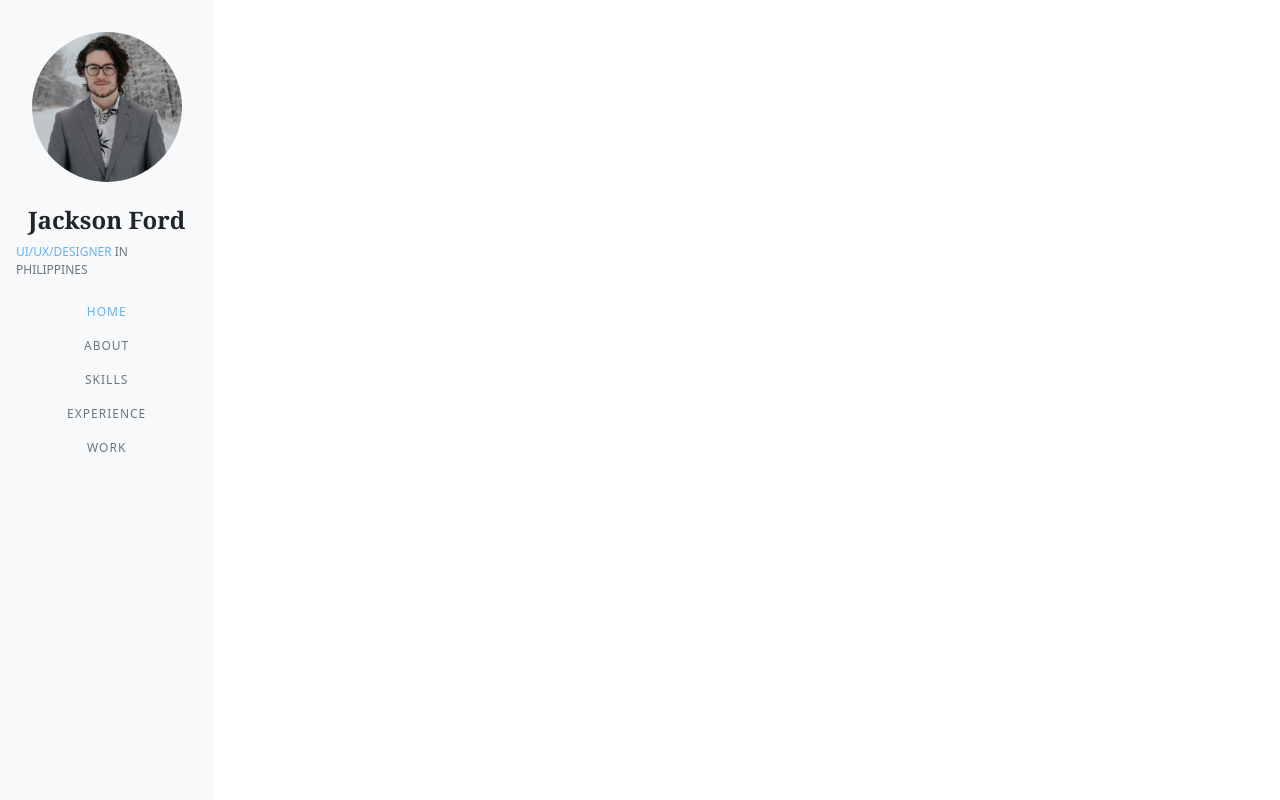
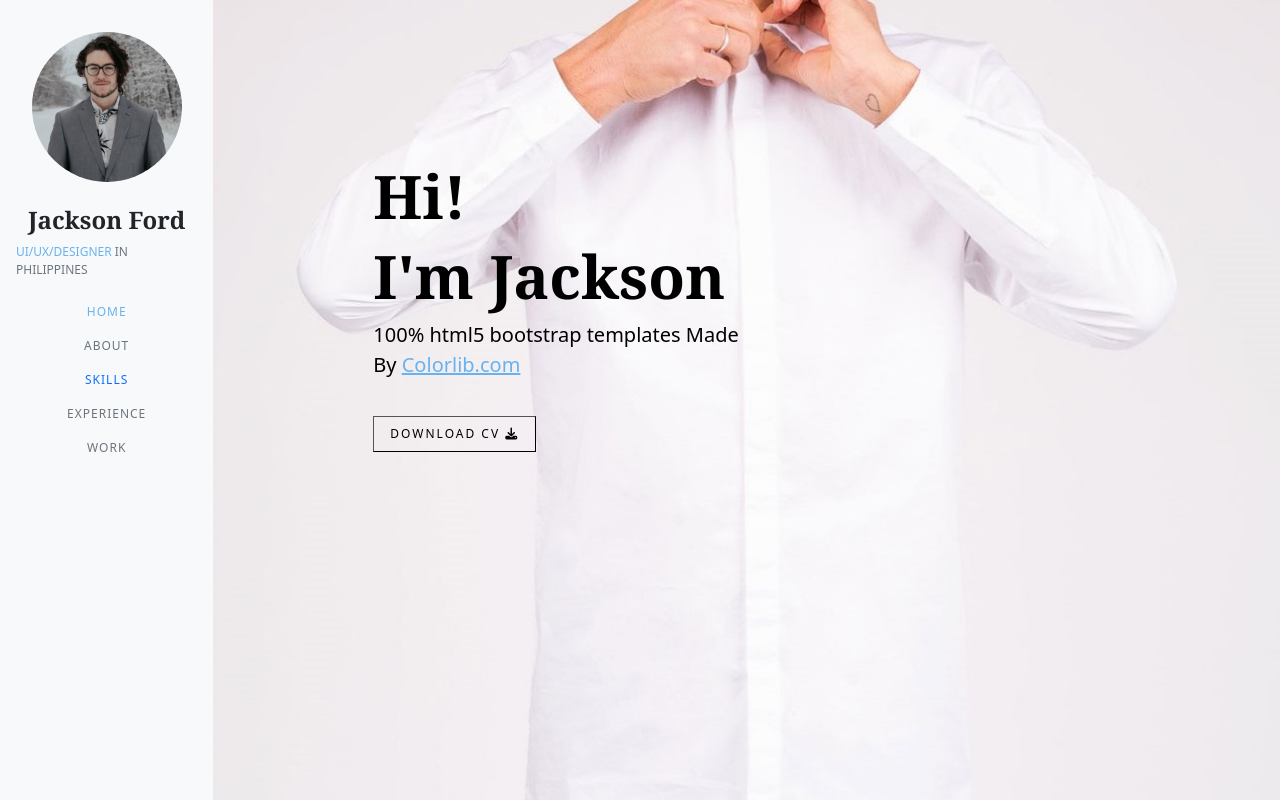
Before and after one commit to RawanSadek/React-Portfolio, a React (Vite) app: page / in a window 1280 px wide. Built offline with nearby package versions, Linux system fonts and the light colour scheme.

Commit message:
first commit

```diff
--- a/package.json
+++ b/package.json
@@ -2,7 +2,7 @@
   "name": "react-app",
   "private": true,
   "version": "0.0.0",
-  "homepage": "https://RawanSadek.github.io/React-Portfolio",
+  "homepage": "https://RawanSadek.github.io/",
   "type": "module",
   "scripts": {
     "dev": "vite",
--- a/src/App.jsx
+++ b/src/App.jsx
@@ -14,7 +14,7 @@ function App() {
 
   const routes = createBrowserRouter([
     {
-      path: '/React-Portfolio/',
+      path: '/',
       element: <MasterLayout/>,
       errorElement: <NotFound/>,
       children: [
--- a/src/Components/Sidebar/Sidebar.jsx
+++ b/src/Components/Sidebar/Sidebar.jsx
@@ -26,7 +26,7 @@ export default function Sidebar() {
                             <NavLink className="nav-link text-secondary" to="/about">about</NavLink>
                         </li>
                         <li className="nav-item">
-                            <NavLink className="nav-link text-secondary" to="/skills">skills</NavLink>
+                            <NavLink className="nav-link text-seconndary" to="/skills">skills</NavLink>
                         </li>
                         <li className="nav-item">
                             <NavLink className="nav-link text-secondary" to="/exp">experience</NavLink>
```
